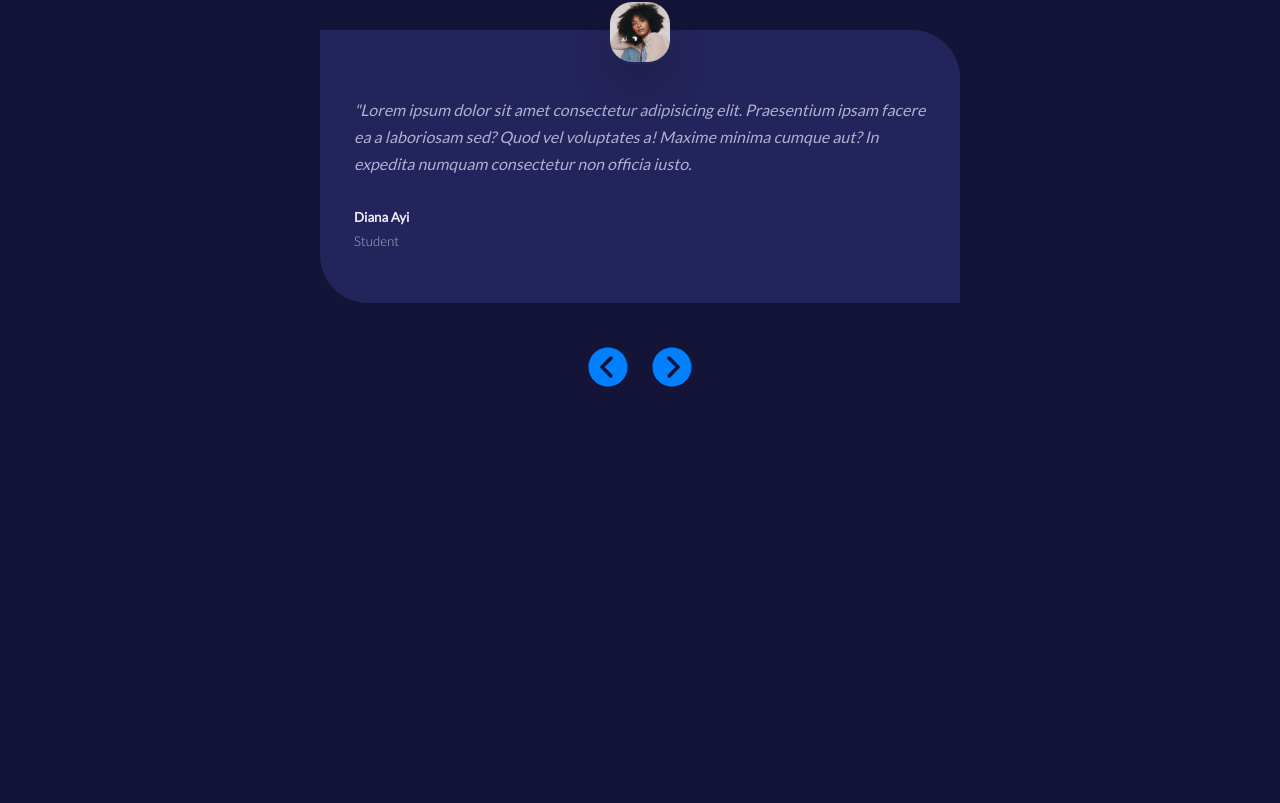
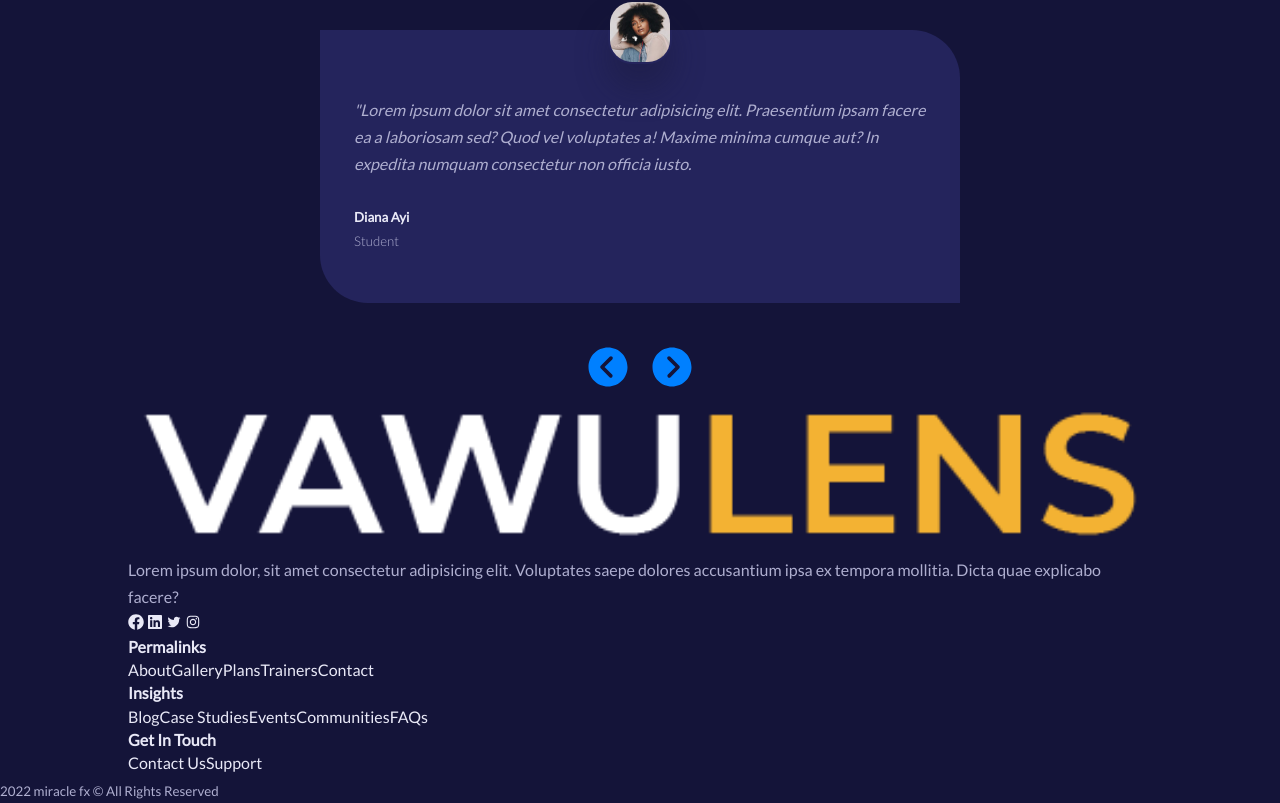
Before and after one commit to H-miracle/myfitnessapp, a React (Create React App) app: page / in a window 1280 px wide. Shown: the part 2845-3648 px from the top of the page. Before the commit the page ends 3239 px from the top, so only its background shows below. Built offline with nearby package versions, Linux system fonts and the light colour scheme; the HTML template or start-up script is replaced by a standard one.

Commit message:
Footer added

```diff
--- /dev/null
+++ b/src/components/Footer.jsx
@@ -0,0 +1,54 @@
+import {FaLinkedin} from 'react-icons/fa'
+import { Link } from 'react-router-dom'
+import Logo from '../images/logo.png'
+import { FaFacebook } from 'react-icons/fa'
+import { AiOutlineTwitter } from 'react-icons/ai'
+import { AiOutlineInstagram } from 'react-icons/ai'
+
+const Footer = () => {
+   return (
+      <footer>
+         <div className="container footer__container">
+            <article>
+               <Link to='/' className='logo'>
+                  <img src={Logo} alt="Footer Logo" />
+               </Link>
+               <p>Lorem ipsum dolor, sit amet consectetur adipisicing elit. Voluptates saepe dolores accusantium ipsa ex tempora mollitia. Dicta quae explicabo facere?</p>
+               <div className="footer__socials">
+                  <a href="https://facebook.com" target='_blank' rel='noreferrer noopener'> <FaFacebook/></a>
+                  <a href="https://linkedin.com" target='_blank' rel='noreferrer noopener'> <FaLinkedin/></a>
+                  <a href="https://twitter.com" target='_blank' rel='noreferrer noopener'> <AiOutlineTwitter/></a>
+                  <a href="https://instagram.com" target='_blank' rel='noreferrer noopener'> <AiOutlineInstagram/></a>
+               </div>
+            </article>
+            <article>
+               <h4>Permalinks</h4>
+               <Link to='/about'>About</Link>
+               <Link to='/gallery'>Gallery</Link>
+               <Link to='/plans'>Plans</Link>
+               <Link to='/trainers'>Trainers</Link>
+               <Link to='/contact'>Contact</Link>
+            </article>
+            <article>
+               <h4>Insights</h4>
+               <Link to='/s'>Blog</Link>
+               <Link to='/s'>Case Studies</Link>
+               <Link to='/s'>Events</Link>
+               <Link to='/s'>Communities</Link>
+               <Link to='/s'>FAQs</Link>
+            </article>
+            <article>
+               <h4>Get In Touch</h4>
+               <Link to='/contact'>Contact Us</Link>
+               <Link to='/s'>Support</Link>
+            </article>
+
+         </div>
+         <div className="footer__copyright">
+            <small>2022 miracle fx &copy; All Rights Reserved</small>
+         </div>
+      </footer>
+   )
+}
+
+export default Footer
--- a/src/pages/home/Home.jsx
+++ b/src/pages/home/Home.jsx
@@ -4,6 +4,7 @@ import Programs from '../../components/Programs'
 import Values from '../../components/Values'
 import FAQs from '../../components/FAQs'
 import Testimonials from '../../components/Testimonials'
+import Footer from '../../components/Footer'
 
 
 const Home = () => {
@@ -14,6 +15,7 @@ const Home = () => {
       <Values />
       <FAQs />
       <Testimonials/>
+      <Footer />
     </>
   )
 }
```
